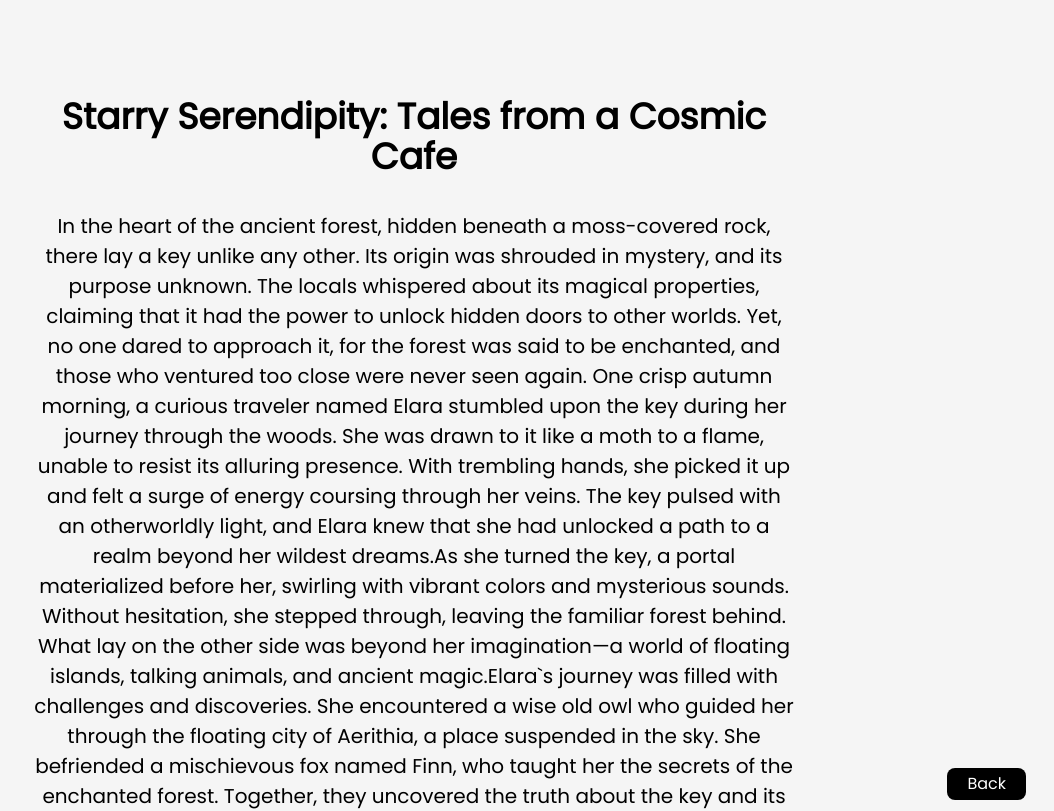
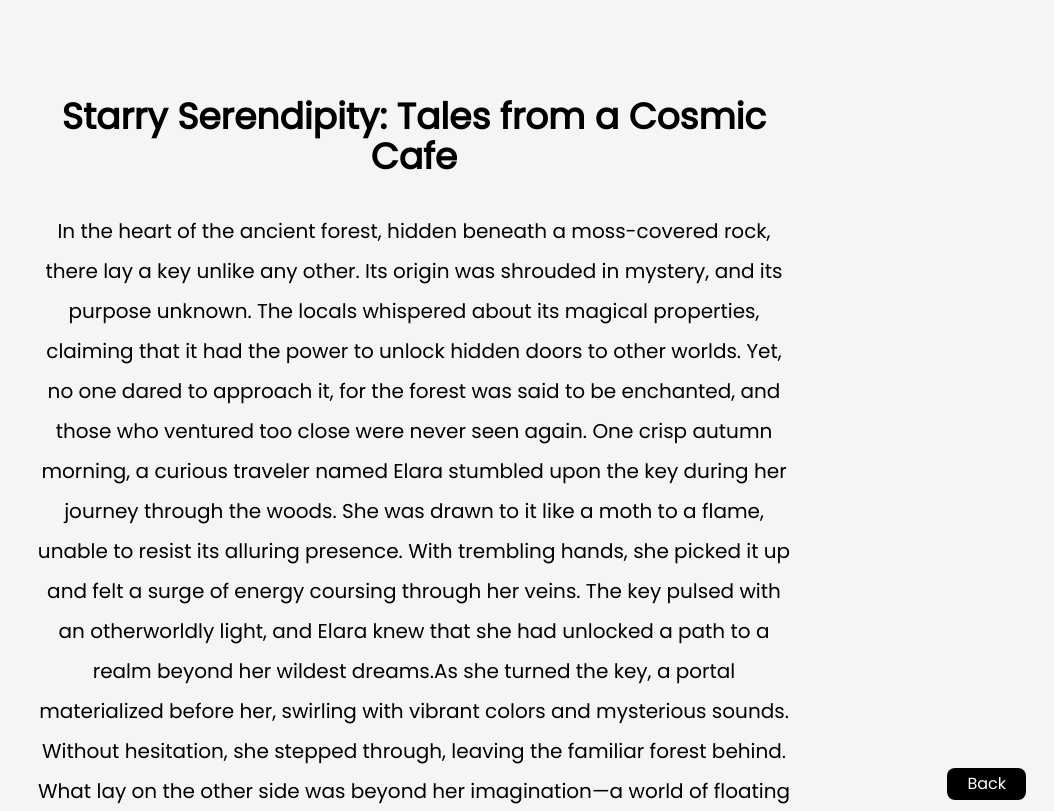
Before and after one commit to jennifer-pecky/Adventura, a React (Vite) app: page /stories/1 in a window 1280 px wide. Shown: the top 811 px of the page, without its empty margins (226-1280 px from the left). Built offline with nearby package versions, Linux system fonts and the light colour scheme.

Commit message:
woked on card

```diff
--- a/src/components/Header.jsx
+++ b/src/components/Header.jsx
@@ -6,7 +6,7 @@ export default function Header() {
 
   const openMenu = () => {
     setMenu((prevMenu) => !prevMenu);
-    console.log('click');
+    // console.log('click');
   };
 
   const [sticky, setSticky] = useState('');
--- a/src/components/other/HomeUi.jsx
+++ b/src/components/other/HomeUi.jsx
@@ -6,7 +6,7 @@ export default function HomeUi() {
         <section className="">
           <div className="mt-10 flex flex-col md:flex-row justify-center items-center space-y-4 md:space-y-0  abt-us">
             <div className="text-left w-[45%] my-txt">
-              <h1 className="text-4xl  font-semibold text-[#8B4513]">
+              <h1 className="md:text-4xl  font-semibold text-[#8B4513]">
                 ABOUT US
               </h1>
 
--- a/src/components/other/storyPage.jsx
+++ b/src/components/other/storyPage.jsx
@@ -25,7 +25,7 @@ const StoryPage = () => {
           {selectedStory.title}
         </h2>
         <br />
-        <p className="story-content md:text-[20px] md:text-center">
+        <p className="story-content md:text-[20px] md:text-center leading-2">
           {selectedStory.content}
         </p>
       </div>
--- a/src/pages/Home.jsx
+++ b/src/pages/Home.jsx
@@ -19,7 +19,7 @@ export default function Home() {
           <h1 className="flex items-center text-[15px] h-[10vh] md:text-2xl text-white font-poppins ">
             {' '}
             <span className="hidden md:block"> Welcome to -</span>
-            <span className="text-4xl font-bold bg-clip-text text-transparent bg-gradient-to-r from-[#8B4513] via-[#3b2f0a] to-[#8B4513]">
+            <span className="text-4xl font-bold bg-clip-text text-transparent bg-[#8B4513]">
               Adventura
             </span>{' '}
             <span className="items-center"> - Where Stories Unfold</span>
--- a/src/styles/Head.css
+++ b/src/styles/Head.css
@@ -198,5 +198,5 @@ nav {
 
 .story-content {
     font-size: 16px;
-    line-height: 1.5;
+    line-height: 2;
 }
```
